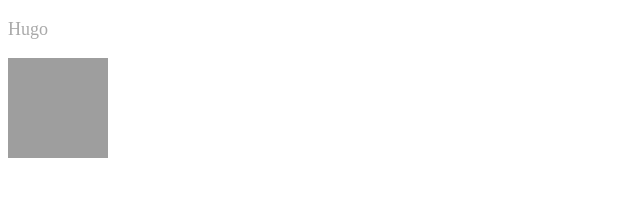
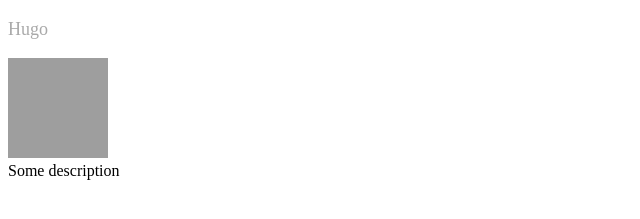
Before and after one commit to manuel-mauky/web-components-example-javamagazin, a website: page src/index.html in a window 1280 px wide. Shown: the part 61-280 px from the top of the page, without its empty margins (0-640 px from the left). Drawn offline with Linux system fonts and the light colour scheme.

Commit message:
teil 1, listing 4 und 5

```diff
--- a/src/index.html
+++ b/src/index.html
@@ -9,7 +9,8 @@
 <body>
 
     <h1>ProfileInfo component:</h1>
-
-    <profile-info username="Hugo" image-url="https://upload.wikimedia.org/wikipedia/commons/thumb/0/04/User_icon_1.svg/480px-User_icon_1.svg.png"></profile-info>
+    <profile-info username="Hugo" image-url="https://upload.wikimedia.org/wikipedia/commons/thumb/0/04/User_icon_1.svg/480px-User_icon_1.svg.png">
+        <div slot="description">Some description</div>
+    </profile-info>
 </body>
 </html>
--- a/src/profile-info.js
+++ b/src/profile-info.js
@@ -18,6 +18,7 @@ class ProfileInfo extends HTMLElement {
             <div>
                 <p id="user-name"></p>
                 <img id="profile-image">
+                <div id="description"><slot name="description">Add a description</slot></div>
             </div>
         `
     }
```
